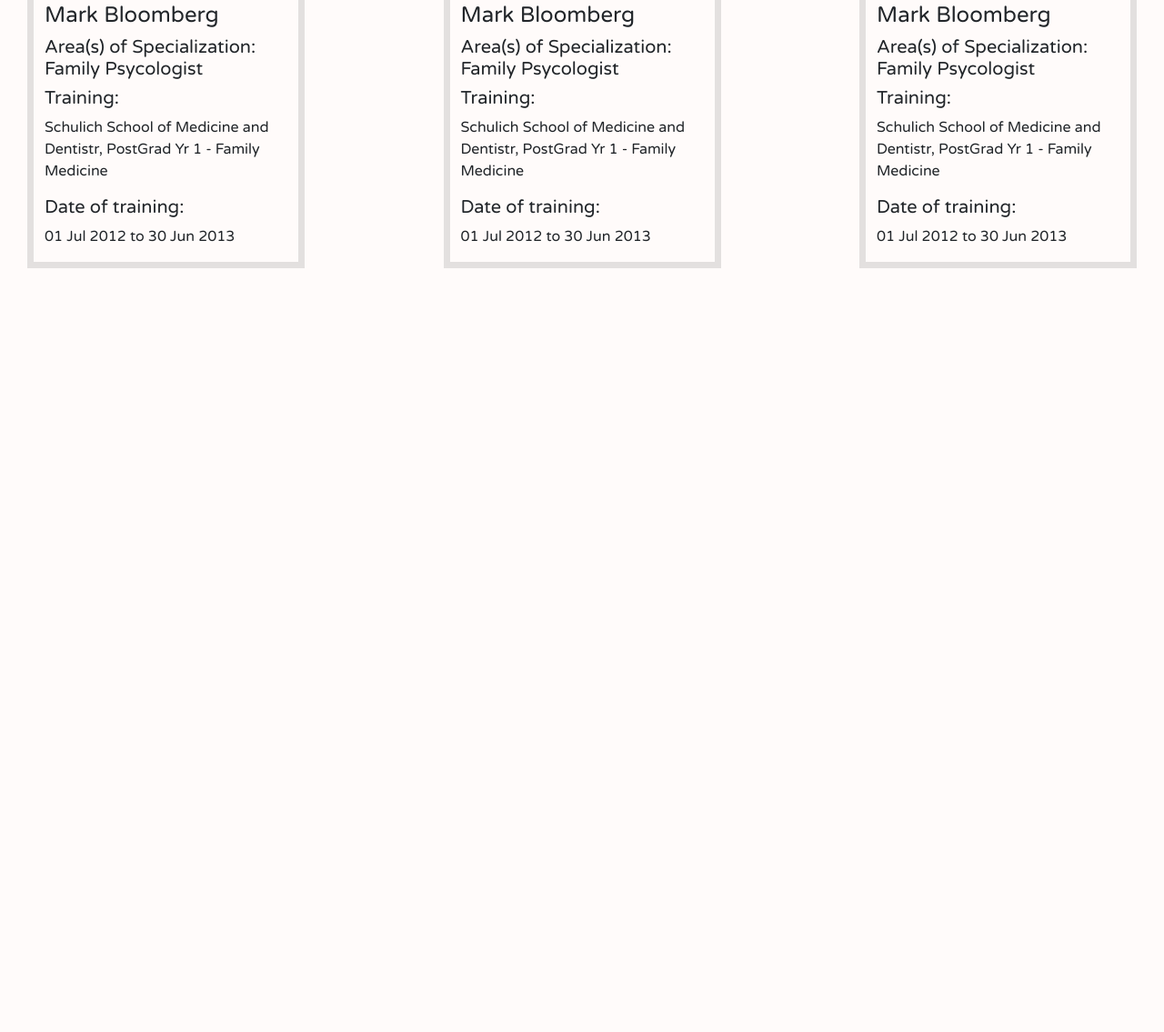
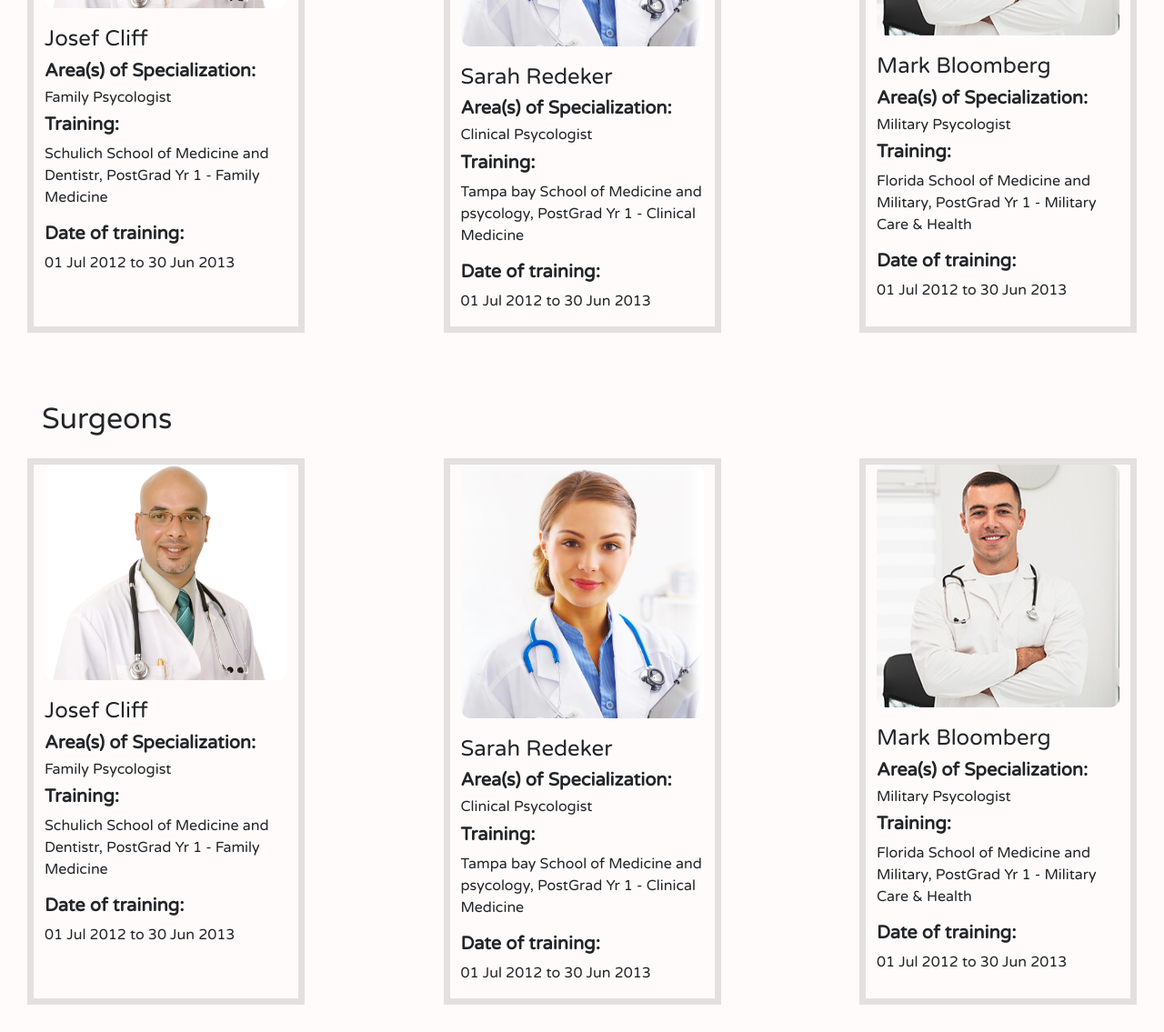
Before and after one commit to BigBits8/The-docs-cloud, a plain HTML site: page nextPage.html in a window 1280 px wide. Shown: the part 582-1717 px from the top of the page at 91% size. Before the commit the page ends 907 px from the top, so only its background shows below. Drawn offline with nearby package versions, Linux system fonts and the light colour scheme.

Commit message:
Updaterad nextPage

```diff
--- a/nextPage.html
+++ b/nextPage.html
@@ -57,21 +57,43 @@
         </div>
     </nav>
     <!-- Nav SLUT-->
+
+    <!-- CARDS -->
     <div class="container-cards">
         <div class="cards row">
+            <div class="d-flex justify-content-center">
+                <h1>Avalible doctors</h1>
+            </div>
+            <!-- PSYCOLOGIST -->
             <h2 class="p-3">Psycologist's</h2>
             <div class="col-sm-12 col-lg-3 item ">
                 <div class="item-img">
-                    <img class="" src="picsPage2/doc1.jpg">
+                    <img class="" src="picsPage2/Dr_Sheirf1.png">
                 </div>
                 <div class="item-text">
-                    <h4>Mark Bloomberg</h4>
+                    <h4>Josef Cliff </h4>
                 <h5>Area(s) of Specialization:<br>
-                    Family Psycologist
+                    <h6>Family Psycologist</h6>
                 </h5>
                 <h5>Training:</h5>
                     <p>Schulich School of Medicine and Dentistr,
                         PostGrad Yr 1 - Family Medicine</p>
+                        <h5>Date of training:</h5>
+                        <p> 01 Jul 2012 to 30 Jun 2013</p>
+                </div>
+            </div>
+            <div class="col-sm-12 col-lg-3 item ">
+                <div class="item-img justify-content-center">
+                    <img class="" src="picsPage2/careClinic.png">
+                </div>
+                <div class="item-text">
+                    <h4>Sarah Redeker</h4>
+                <h5>Area(s) of Specialization:<br>
+                    <h6>Clinical Psycologist</h6>
+                </h5>
+                <h5>Training:</h5>
+                <p>Tampa bay School of Medicine and psycology,
+                    PostGrad Yr 1 - Clinical Medicine</p>
                     <h5>Date of training:</h5>
                     <p> 01 Jul 2012 to 30 Jun 2013</p>
                 </div>
@@ -83,11 +105,49 @@
                 <div class="item-text">
                     <h4>Mark Bloomberg</h4>
                 <h5>Area(s) of Specialization:<br>
-                    Family Psycologist
+                   <h6> Military Psycologist</h6>
+                </h5>
+                <h5>Training:</h5>
+                <p>Florida School of Medicine and Military,
+                    PostGrad Yr 1 - Military Care & Health</p>
+                    <h5>Date of training:</h5>
+                    <p> 01 Jul 2012 to 30 Jun 2013</p>
+                </div>
+            </div>
+        </div>
+        <!-- PSYCOLOGIST  SLUT-->
+
+        <!-- SURGEONS-->
+        <div class="cards row">
+            <h2 class="p-3">Surgeons</h2>
+            <div class="col-sm-12 col-lg-3 item ">
+                <div class="item-img">
+                    <img class="" src="picsPage2/Dr_Sheirf1.png">
+                </div>
+                <div class="item-text">
+                    <h4>Josef Cliff</h4>
+                <h5>Area(s) of Specialization:<br>
+                    <h6>Family Psycologist</h6>
                 </h5>
                 <h5>Training:</h5>
                     <p>Schulich School of Medicine and Dentistr,
                         PostGrad Yr 1 - Family Medicine</p>
+                        <h5>Date of training:</h5>
+                        <p> 01 Jul 2012 to 30 Jun 2013</p>
+                </div>
+            </div>
+            <div class="col-sm-12 col-lg-3 item ">
+                <div class="item-img justify-content-center">
+                    <img class="" src="picsPage2/careClinic.png">
+                </div>
+                <div class="item-text">
+                    <h4>Sarah Redeker</h4>
+                <h5>Area(s) of Specialization:<br>
+                    <h6>Clinical Psycologist</h6>
+                </h5>
+                <h5>Training:</h5>
+                    <p>Tampa bay School of Medicine and psycology,
+                        PostGrad Yr 1 - Clinical Medicine</p>
                         <h5>Date of training:</h5>
                         <p> 01 Jul 2012 to 30 Jun 2013</p>
                 </div>
@@ -99,18 +159,17 @@
                 <div class="item-text">
                     <h4>Mark Bloomberg</h4>
                 <h5>Area(s) of Specialization:<br>
-                    Family Psycologist
+                    <h6>Military Psycologist</h6>
                 </h5>
                 <h5>Training:</h5>
-                    <p>Schulich School of Medicine and Dentistr,
-                        PostGrad Yr 1 - Family Medicine</p>
+                    <p>Florida School of Medicine and Military,
+                        PostGrad Yr 1 - Military Care & Health</p>
                         <h5>Date of training:</h5>
                         <p> 01 Jul 2012 to 30 Jun 2013</p>
                 </div>
             </div>
-
-
         </div>
+         <!-- SURGEONS SLUT-->
     </div>
 </body>
 </html>
--- a/style.scss
+++ b/style.scss
@@ -76,6 +76,7 @@
 // CAROUSEL
 .carousel-row{
     border-radius: 10px 10px;
+    border: solid 10px rgb(79, 71, 71);
     .carousel-container{
 
         .carousel{
@@ -127,6 +128,9 @@
      justify-content: space-between;
     .item{
         border: solid rgba(78, 75, 75, 0.156) 7px;
+        h5{
+            font-weight: 600;
+        }
         .item-text{
             padding-top: 20px;
         }
```
Also changed, not shown: index.html (+8 -7 lines), pics/checkup.png (added), pics/videochat.png (added), picsPage2/Dr_Sheirf1.png (added), picsPage2/careClinic.png (added), style.css, 1 other file. Lines whose indentation alone changed are shown as unchanged.
